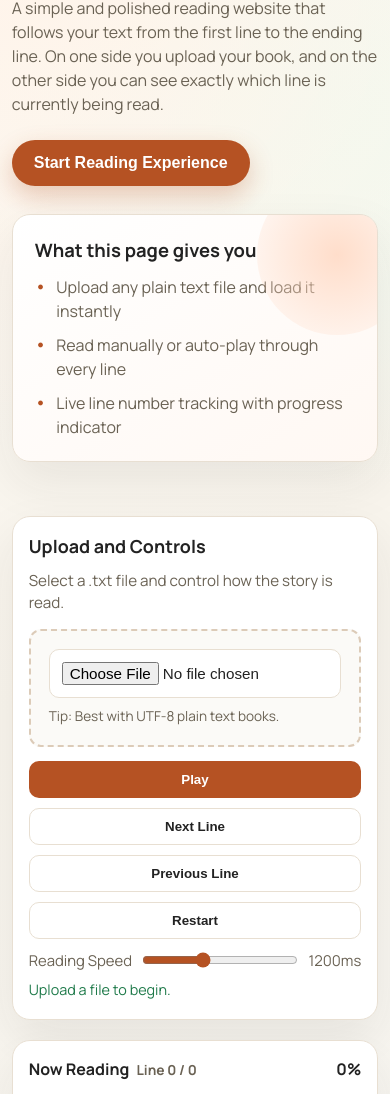
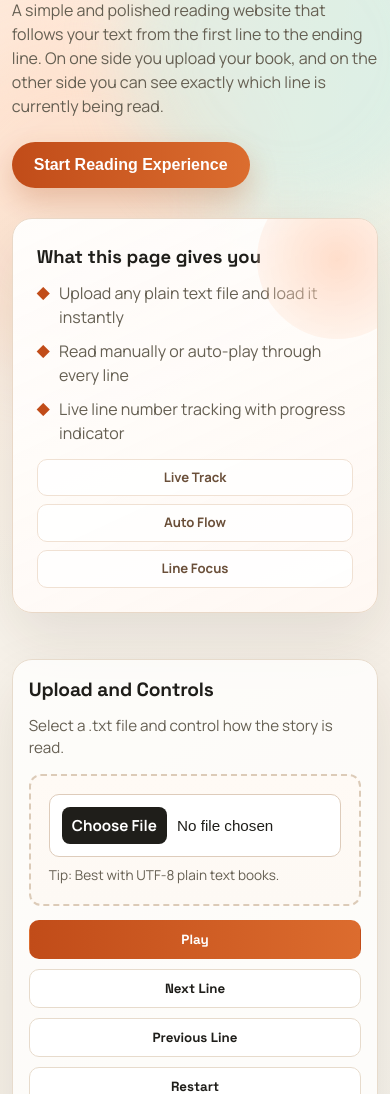
Before and after one commit to sampathkumar8421-netizen/seed, a plain HTML site: page index.html in a window 390 px wide. Shown: the part 210-1304 px from the top of the page. Drawn offline with nearby package versions, Linux system fonts and the light colour scheme.

Commit message:
update styles and layout for improved aesthetics and responsiveness

```diff
--- a/index.html
+++ b/index.html
@@ -5,21 +5,23 @@
   <meta name="viewport" content="width=device-width, initial-scale=1.0" />
   <title>StoryLine Reader</title>
   <style>
-    @import url('https://fonts.googleapis.com/css2?family=Manrope:wght@400;500;700;800&family=Playfair+Display:wght@600;700&display=swap');
+    @import url('https://fonts.googleapis.com/css2?family=Manrope:wght@400;500;700;800&family=Playfair+Display:wght@600;700&family=Space+Grotesk:wght@500;700&display=swap');
 
     :root {
-      --bg: #f8f5ef;
-      --panel: #ffffff;
+      --bg: #f7f4ee;
+      --panel: rgba(255, 255, 255, 0.74);
+      --panel-strong: #ffffff;
       --panel-soft: #fbfaf7;
-      --ink: #222222;
-      --muted: #6a6254;
-      --accent: #b55223;
+      --ink: #1f1e1a;
+      --muted: #655f52;
+      --accent: #c14c19;
+      --accent-2: #0a7b71;
       --accent-soft: #ffd6bf;
       --ok: #1f7a4a;
-      --ring: rgba(181, 82, 35, 0.25);
-      --border: #e8dfd2;
-      --shadow: 0 20px 50px rgba(34, 34, 34, 0.08);
-      --radius: 18px;
+      --ring: rgba(193, 76, 25, 0.25);
+      --border: #e7dbcc;
+      --shadow: 0 24px 60px rgba(42, 34, 20, 0.1);
+      --radius: 20px;
       --radius-sm: 12px;
     }
 
@@ -38,23 +40,50 @@
       font-family: "Manrope", sans-serif;
       color: var(--ink);
       background:
-        radial-gradient(circle at 10% 10%, #fff4ea 0%, transparent 33%),
-        radial-gradient(circle at 90% 20%, #f2f9ef 0%, transparent 28%),
-        linear-gradient(150deg, #fdfaf4 0%, #f8f4ec 50%, #f7f6f2 100%);
+        radial-gradient(circle at 12% 12%, #ffe8d8 0%, transparent 35%),
+        radial-gradient(circle at 88% 14%, #dff5eb 0%, transparent 30%),
+        linear-gradient(140deg, #fdfaf3 0%, #f6f0e7 55%, #f7f6f2 100%);
       line-height: 1.5;
       overflow-x: hidden;
+      position: relative;
+    }
+
+    body::before,
+    body::after {
+      content: "";
+      position: fixed;
+      z-index: -1;
+      width: 320px;
+      height: 320px;
+      border-radius: 50%;
+      filter: blur(30px);
+      opacity: 0.45;
+      animation: drift 11s ease-in-out infinite alternate;
+    }
+
+    body::before {
+      left: -80px;
+      top: 30%;
+      background: #ffd9c2;
+    }
+
+    body::after {
+      right: -60px;
+      top: 12%;
+      background: #c9efe8;
     }
 
     .shell {
       width: min(1200px, 92vw);
       margin: 0 auto;
+      padding-bottom: 30px;
     }
 
     .landing {
-      padding: 72px 0 36px;
+      padding: 72px 0 28px;
       display: grid;
       grid-template-columns: 1.2fr 1fr;
-      gap: 28px;
+      gap: 30px;
       align-items: center;
       animation: rise 700ms ease both;
     }
@@ -65,6 +94,7 @@
       line-height: 1.1;
       letter-spacing: -0.01em;
       margin-bottom: 14px;
+      text-wrap: balance;
     }
 
     .landing p {
@@ -75,14 +105,16 @@
 
     .badge {
       display: inline-block;
-      padding: 8px 12px;
+      padding: 8px 14px;
       border-radius: 999px;
       font-size: 0.82rem;
-      background: var(--accent-soft);
+      background: linear-gradient(120deg, #ffe0cb, #ffeeda);
       color: #8a3f1c;
       font-weight: 700;
-      letter-spacing: 0.02em;
+      letter-spacing: 0.08em;
+      text-transform: uppercase;
       margin-bottom: 14px;
+      border: 1px solid #f3c6aa;
     }
 
     .cta {
@@ -91,14 +123,14 @@
       gap: 8px;
       border: none;
       border-radius: 999px;
-      background: var(--accent);
+      background: linear-gradient(90deg, var(--accent) 0%, #db6d2f 100%);
       color: white;
       font-size: 1rem;
       font-weight: 700;
       padding: 14px 22px;
       cursor: pointer;
       transition: transform 180ms ease, box-shadow 180ms ease;
-      box-shadow: 0 10px 25px rgba(181, 82, 35, 0.28);
+      box-shadow: 0 12px 28px rgba(181, 82, 35, 0.28);
     }
 
     .cta:hover {
@@ -107,13 +139,14 @@
     }
 
     .hero-card {
-      background: linear-gradient(150deg, #fff 0%, #fff8f3 100%);
-      border: 1px solid var(--border);
+      background: linear-gradient(155deg, rgba(255, 255, 255, 0.9) 0%, #fff8f3 100%);
+      border: 1px solid #e9d8c7;
       border-radius: var(--radius);
       box-shadow: var(--shadow);
-      padding: 22px;
+      padding: 24px;
       position: relative;
       overflow: hidden;
+      backdrop-filter: blur(8px);
     }
 
     .hero-card::before {
@@ -130,6 +163,7 @@
     .hero-card h2 {
       font-size: 1.15rem;
       margin-bottom: 10px;
+      font-family: "Space Grotesk", sans-serif;
     }
 
     .hero-card ul {
@@ -146,21 +180,39 @@
     }
 
     .hero-card li::before {
-      content: "•";
+      content: "◆";
       color: var(--accent);
-      font-weight: 800;
+      font-weight: 700;
       margin-top: -1px;
     }
 
+    .hero-stats {
+      margin-top: 14px;
+      display: grid;
+      grid-template-columns: repeat(3, minmax(60px, 1fr));
+      gap: 8px;
+    }
+
+    .hero-stats span {
+      background: rgba(255, 255, 255, 0.85);
+      border: 1px solid #f0e1d3;
+      border-radius: 10px;
+      text-align: center;
+      font-size: 0.82rem;
+      font-weight: 700;
+      color: #6a4f39;
+      padding: 8px;
+    }
+
     .reader-section {
-      padding: 18px 0 70px;
+      padding: 18px 0 78px;
       animation: rise 900ms ease both;
     }
 
     .grid {
       display: grid;
       grid-template-columns: minmax(300px, 1fr) minmax(350px, 1.2fr);
-      gap: 20px;
+      gap: 22px;
       align-items: stretch;
     }
 
@@ -169,12 +221,15 @@
       border: 1px solid var(--border);
       border-radius: var(--radius);
       box-shadow: var(--shadow);
-      padding: 20px;
+      padding: 22px;
+      backdrop-filter: blur(10px);
     }
 
     .panel h3 {
       margin-bottom: 10px;
-      font-size: 1.12rem;
+      font-size: 1.2rem;
+      font-family: "Space Grotesk", sans-serif;
+      letter-spacing: -0.01em;
     }
 
     .panel p {
@@ -185,7 +240,7 @@
 
     .upload-zone {
       border: 2px dashed #dccbb8;
-      background: var(--panel-soft);
+      background: linear-gradient(180deg, #fffaf5 0%, #fdf9f4 100%);
       border-radius: var(--radius-sm);
       padding: 18px;
     }
@@ -193,10 +248,22 @@
     .upload-zone input {
       width: 100%;
       padding: 12px;
-      border: 1px solid var(--border);
+      border: 1px solid #deccbb;
       border-radius: 10px;
       background: white;
       font-size: 0.95rem;
+    }
+
+    .upload-zone input::file-selector-button {
+      background: #1f1e1a;
+      color: white;
+      border: 0;
+      border-radius: 8px;
+      padding: 8px 10px;
+      margin-right: 10px;
+      cursor: pointer;
+      font-weight: 700;
+      font-family: "Manrope", sans-serif;
     }
 
     .controls {
@@ -220,6 +287,7 @@
       padding: 10px 14px;
       cursor: pointer;
       transition: all 180ms ease;
+      font-family: "Space Grotesk", sans-serif;
     }
 
     button.ctrl:hover {
@@ -228,7 +296,7 @@
     }
 
     button.ctrl.main {
-      background: var(--accent);
+      background: linear-gradient(90deg, var(--accent) 0%, #dc6c2e 100%);
       color: white;
       border-color: transparent;
     }
@@ -239,6 +307,10 @@
       gap: 10px;
       font-size: 0.93rem;
       color: var(--muted);
+      border: 1px solid #eadfce;
+      border-radius: 10px;
+      padding: 10px 12px;
+      background: #fffdfa;
     }
 
     .speed input {
@@ -261,7 +333,8 @@
     }
 
     .meta h4 {
-      font-size: 1rem;
+      font-size: 1.05rem;
+      font-family: "Space Grotesk", sans-serif;
     }
 
     .meta sub {
@@ -273,7 +346,7 @@
 
     .progress-wrap {
       width: 100%;
-      height: 10px;
+      height: 12px;
       border-radius: 999px;
       overflow: hidden;
       background: #efe8df;
@@ -284,14 +357,22 @@
       width: 0%;
       height: 100%;
       border-radius: inherit;
-      background: linear-gradient(90deg, #dd7b4f 0%, #b55223 100%);
+      background: linear-gradient(90deg, #de7f50 0%, #bf4f1f 70%, #0a7b71 100%);
       transition: width 250ms ease;
     }
 
     .line-box {
       border: 1px solid var(--border);
       border-radius: var(--radius-sm);
-      background: #fffefb;
+      background:
+        linear-gradient(180deg, rgba(255, 255, 255, 0.96), rgba(252, 248, 240, 0.96)),
+        repeating-linear-gradient(
+          to bottom,
+          transparent 0,
+          transparent 34px,
+          rgba(208, 189, 166, 0.18) 34px,
+          rgba(208, 189, 166, 0.18) 35px
+        );
       padding: 18px;
       min-height: 220px;
       display: flex;
@@ -305,15 +386,16 @@
       font-size: clamp(1rem, 2vw, 1.22rem);
       line-height: 1.7;
       color: #1e1e1e;
-      font-weight: 600;
+      font-weight: 700;
       border-left: 4px solid var(--accent);
-      padding-left: 10px;
-      animation: pulse 500ms ease;
+      padding: 6px 0 6px 12px;
+      border-radius: 4px;
+      animation: pulse 520ms ease;
     }
 
     .line-next {
       color: #7a7265;
-      font-size: 0.96rem;
+      font-size: 0.93rem;
       opacity: 0.86;
       padding-left: 14px;
     }
@@ -323,6 +405,10 @@
       font-size: 0.9rem;
       color: var(--ok);
       min-height: 24px;
+      border: 1px dashed #cde4d6;
+      border-radius: 8px;
+      padding: 8px 10px;
+      background: #f7fcf9;
     }
 
     .empty {
@@ -356,10 +442,19 @@
 
     @keyframes pulse {
       0% {
-        background: rgba(255, 214, 191, 0.8);
+        background: rgba(255, 214, 191, 0.65);
       }
       100% {
         background: transparent;
+      }
+    }
+
+    @keyframes drift {
+      from {
+        transform: translateY(-8px) scale(1);
+      }
+      to {
+        transform: translateY(18px) scale(1.08);
       }
     }
 
@@ -389,6 +484,10 @@
       button.ctrl {
         width: 100%;
       }
+
+      .hero-stats {
+        grid-template-columns: 1fr;
+      }
     }
   </style>
 </head>
@@ -411,6 +510,11 @@
           <li>Read manually or auto-play through every line</li>
           <li>Live line number tracking with progress indicator</li>
         </ul>
+        <div class="hero-stats" aria-hidden="true">
+          <span>Live Track</span>
+          <span>Auto Flow</span>
+          <span>Line Focus</span>
+        </div>
       </aside>
     </section>
 
```
